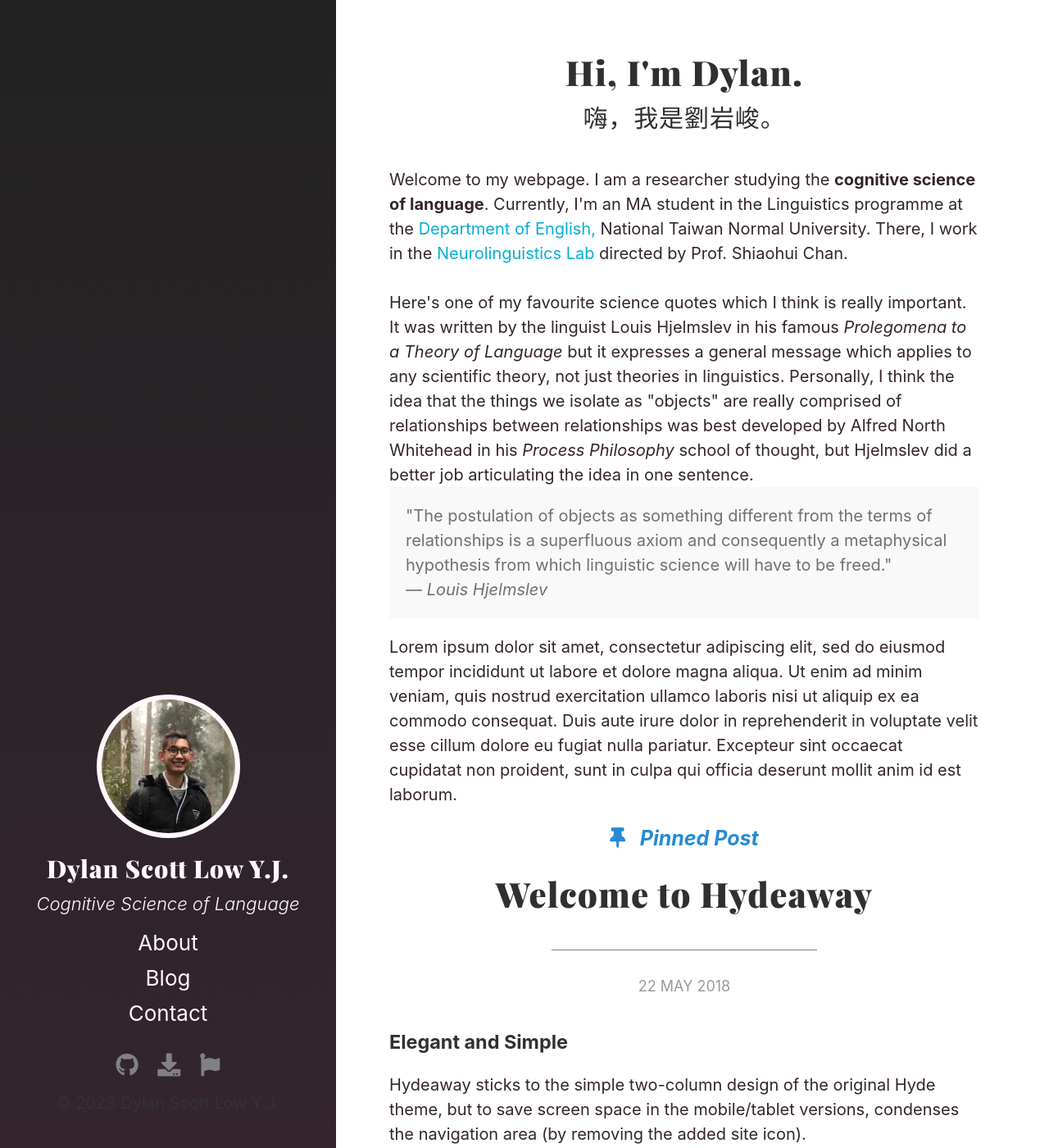
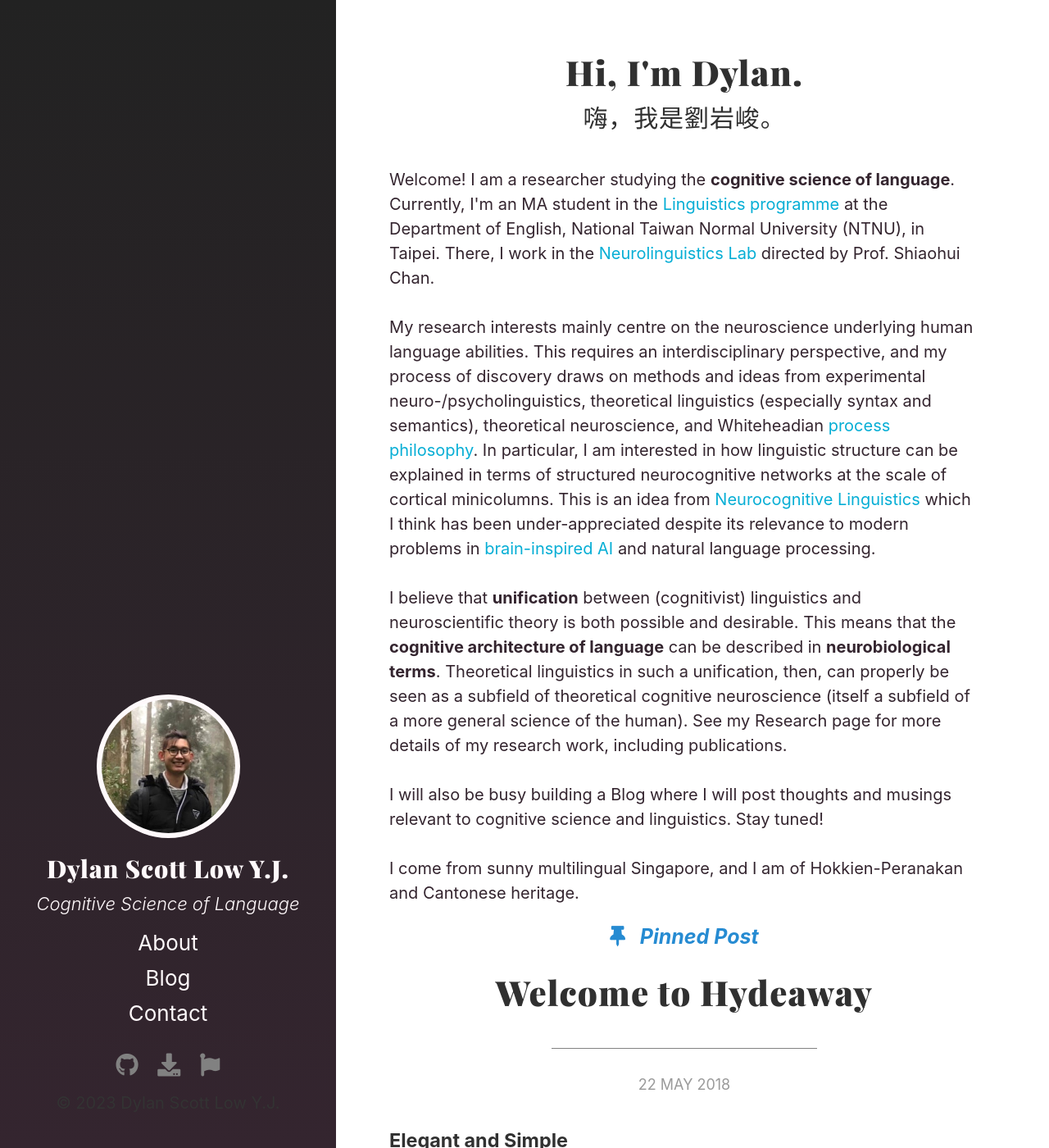
Before and after one commit to dylanscottlow/dylanscottlow.github.io, a Jekyll site: the page built from index.html, in a window 1280 px wide and 1400 px high. Shown: the whole window at 82% size. Built offline with Jekyll 4.4.1, drawn with Linux system fonts in a browser that asks for light colours; the list of posts is cut into pages by our own code.

Commit message:
Update index content (self-introduction)

```diff
--- a/index.html
+++ b/index.html
@@ -9,24 +9,30 @@ title: Index
   嗨，我是劉岩峻。
 </h2>
 
-Welcome to my webpage. I am a researcher studying the <b>cognitive science of language</b>.
-Currently, I'm an MA student in the Linguistics programme at the <a href="https://www.eng.ntnu.edu.tw/index.php/en/main/">Department of English,</a> National Taiwan Normal University.
-There, I work in the <a href="https://sites.google.com/view/neurolinguisticslabntnu/home">Neurolinguistics Lab</a>
+Welcome! I am a researcher studying the <b>cognitive science of language</b>. Currently, I'm an MA student in the
+<a href="https://sites.google.com/ntnueng.tw/linguistics-ntnu-eng" target="_blank" rel="noopener noreferrer">Linguistics programme</a>
+at the Department of English, National Taiwan Normal University (NTNU), in Taipei. There, I work in the
+<a href="https://sites.google.com/view/neurolinguisticslabntnu/home" target="_blank" rel="noopener noreferrer">Neurolinguistics Lab</a>
 directed by Prof. Shiaohui Chan.
 <br> <br>
-Here's one of my favourite science quotes which I think is really important.
-It was written by the linguist Louis Hjelmslev in his famous <i>Prolegomena to a Theory of Language</i>
-but it expresses a general message which applies to any scientific theory, not just theories in linguistics.
-Personally, I think the idea that the things we isolate as "objects" are really comprised of relationships between relationships was
-best developed by Alfred North Whitehead in his <i>Process Philosophy</i> school of thought,
-but Hjelmslev did a better job articulating the idea in one sentence.
-<br>
-<p class="message">"The postulation of objects as something different
-from the terms of relationships is a superfluous axiom and consequently
-a metaphysical hypothesis from which linguistic science will have to be freed."
-<br><i>— Louis Hjelmslev</i></p>
-
-Lorem ipsum dolor sit amet, consectetur adipiscing elit, sed do eiusmod tempor incididunt ut labore et dolore magna aliqua. Ut enim ad minim veniam, quis nostrud exercitation ullamco laboris nisi ut aliquip ex ea commodo consequat. Duis aute irure dolor in reprehenderit in voluptate velit esse cillum dolore eu fugiat nulla pariatur. Excepteur sint occaecat cupidatat non proident, sunt in culpa qui officia deserunt mollit anim id est laborum.
+My research interests mainly centre on the neuroscience underlying human language abilities.
+This requires an interdisciplinary perspective, and my process of discovery draws on methods and ideas from
+experimental neuro-/psycholinguistics,
+theoretical linguistics (especially syntax and semantics),
+theoretical neuroscience,
+and Whiteheadian <a href="https://iep.utm.edu/processp/" target="_blank" rel="noopener noreferrer">process philosophy</a>.
+In particular, I am interested in how linguistic structure can be explained in terms of structured neurocognitive networks at the scale of cortical minicolumns.
+This is an idea from <a href="http://www.ruf.rice.edu/~lngbrain/main.htm" target="_blank" rel="noopener noreferrer">Neurocognitive Linguistics</a>
+which I think has been under-appreciated despite its relevance to modern problems in <a href="https://www.numenta.com/blog/2019/01/16/the-thousand-brains-theory-of-intelligence/" target="_blank" rel="noopener noreferrer">brain-inspired AI</a> and natural language processing.
+<br> <br>
+I believe that <b>unification</b> between (cognitivist) linguistics and neuroscientific theory is both possible and desirable.
+This means that the <b>cognitive architecture of language</b> can be described in <b>neurobiological terms</b>.
+Theoretical linguistics in such a unification, then, can properly be seen as a subfield of theoretical cognitive neuroscience (itself a subfield of a more general science of the human).
+See my Research page for more details of my research work, including publications.
+<br> <br>
+I will also be busy building a Blog where I will post thoughts and musings relevant to cognitive science and linguistics. Stay tuned!
+<br> <br>
+I come from sunny multilingual Singapore, and I am of Hokkien-Peranakan and Cantonese heritage.
 
 <div class="posts">
   {% for post in paginator.posts %}
```
